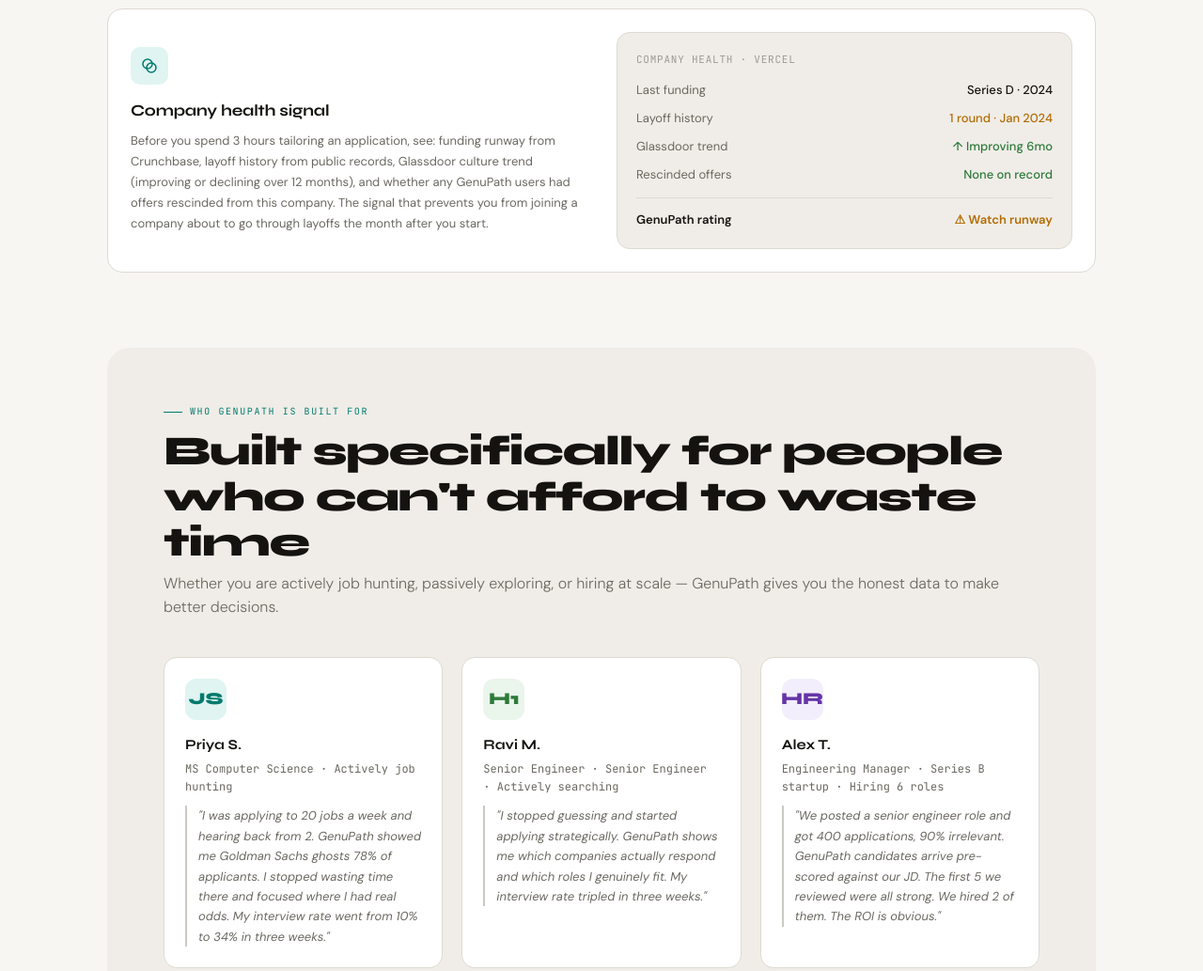
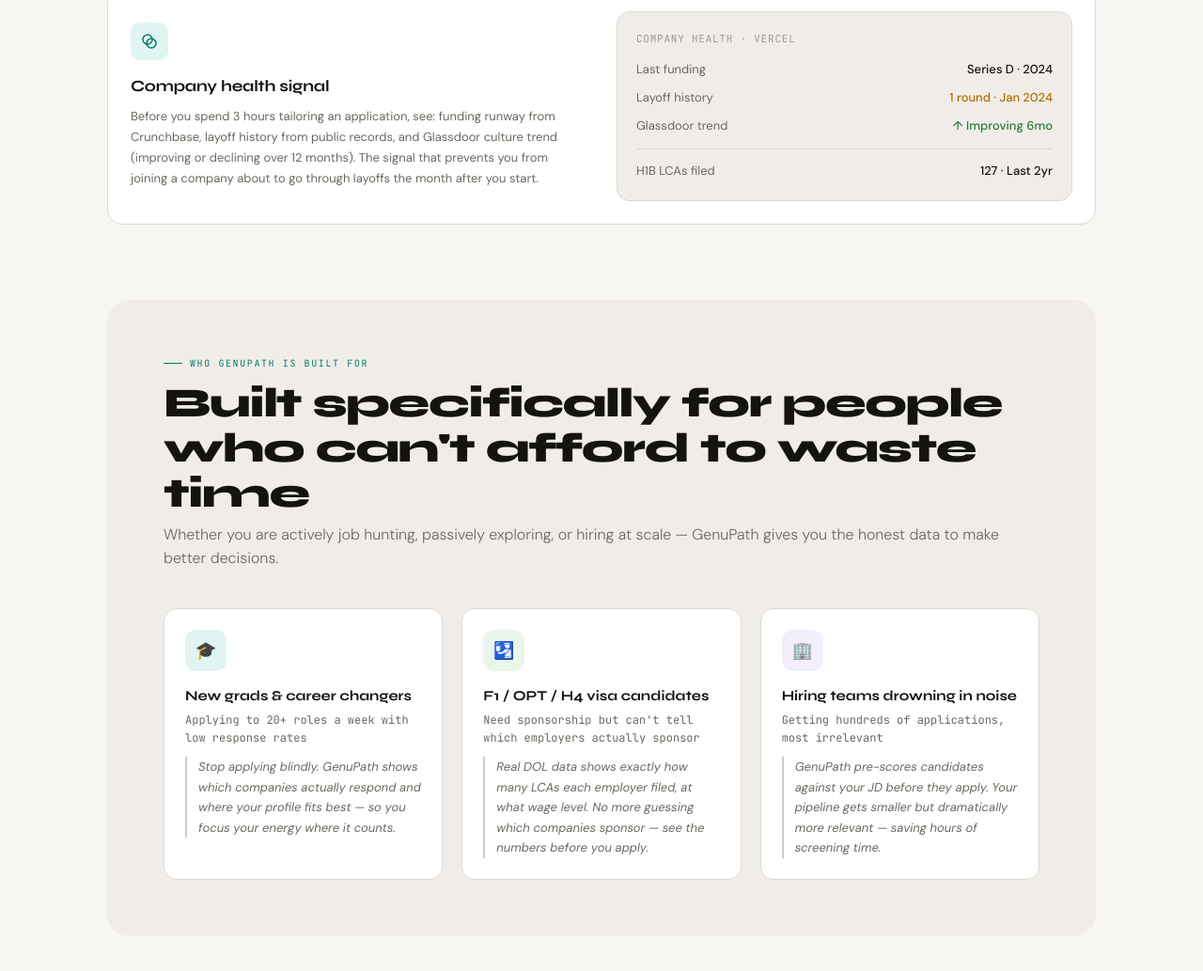
Before and after one commit to nilesh12121996/Genupath, a plain HTML site: page index.html in a window 1280 px wide. Shown: the part 2700-3733 px from the top of the page at 94% size. Drawn offline with Linux system fonts and the light colour scheme.

Commit message:
Add files via upload

```diff
--- a/index.html
+++ b/index.html
@@ -196,8 +196,9 @@ footer{background:var(--ink);border-top:1px solid rgba(255,255,255,.07);padding:
 .footer-links a:hover{color:rgba(255,255,255,.7)}
 .footer-legal{font-size:12px;color:rgba(255,255,255,.2)}
 
-/* ANIMATIONS */
-.fade-up{opacity:0;transform:translateY(24px);transition:opacity .6s ease,transform .6s ease}
+/* ANIMATIONS - content visible by default, animation is progressive enhancement */
+.fade-up{opacity:1;transform:translateY(0);transition:opacity .6s ease,transform .6s ease}
+.fade-up.will-animate{opacity:0;transform:translateY(24px)}
 .fade-up.visible{opacity:1;transform:translateY(0)}
 
 /* RESPONSIVE */
@@ -225,7 +226,7 @@ footer{background:var(--ink);border-top:1px solid rgba(255,255,255,.07);padding:
       <a href="#features">Features</a>
       <a href="#pricing">Pricing</a>
       <a href="#tech">Technology</a>
-      <a href="mailto:hello@genupath.fit">Contact</a>
+      <a href="mailto:founder@genupath.fit">Contact</a>
     </div>
     <a href="#waitlist" class="nav-cta">Join waitlist</a>
   </div>
@@ -352,7 +353,7 @@ footer{background:var(--ink);border-top:1px solid rgba(255,255,255,.07);padding:
     <div class="feature-card">
       <div class="fc-icon"><svg fill="none" viewBox="0 0 20 20"><circle cx="10" cy="10" r="7" stroke-width="1.5"/><path d="M10 6v4l3 3" stroke-width="1.5" stroke-linecap="round"/></svg></div>
       <div class="fc-title">Hiring timeline intelligence</div>
-      <div class="fc-desc">See how long this specific company takes to respond, progress candidates, and make offers — based on real data from GenuPath users who went through their pipeline. "Stripe responds in ~8 days. Goldman averages 34 days." Know before you apply, not after you've been waiting for weeks.</div>
+      <div class="fc-desc">See how long a specific company takes to respond, progress candidates, and make offers. As GenuPath grows, this data gets richer — built from real outcomes, not guesses. Know before you apply, not after you've been waiting for weeks.</div>
       <div class="fc-tags">
         <span class="fc-tag" style="background:var(--teal-l);color:var(--teal);border:1px solid rgba(0,122,110,.15)">Outcome data</span>
         <span class="fc-tag" style="background:var(--s3);color:var(--ink3);border:1px solid var(--border)">Genuinely novel</span>
@@ -362,7 +363,7 @@ footer{background:var(--ink);border-top:1px solid rgba(255,255,255,.07);padding:
     <div class="feature-card">
       <div class="fc-icon"><svg fill="none" viewBox="0 0 20 20"><path d="M17 6H3M13 10H3M10 14H3" stroke-width="1.5" stroke-linecap="round"/></svg></div>
       <div class="fc-title">Sponsorship intelligence</div>
-      <div class="fc-desc">Built on the DOL Office of Foreign Labor Certification H1B Disclosure Data — the real government dataset. Not guesses, not outdated blog posts. We show you how many LCAs this employer filed in the last 2 years, at what wage level, and what % of GenuPath users in similar roles received sponsorship. Sponsorship intelligence built on real government data — not guesses.</div>
+      <div class="fc-desc">Built on the DOL Office of Foreign Labor Certification H1B Disclosure Data — the real government dataset. Not guesses, not outdated blog posts. We show you how many LCAs this employer filed in the last 2 years, at what wage level, and the historical sponsorship approval rates for similar roles. Sponsorship intelligence built on real government data — not guesses.</div>
       <div class="fc-tags">
         <span class="fc-tag" style="background:var(--teal-l);color:var(--teal);border:1px solid rgba(0,122,110,.15)">DOL OFLC data</span>
         <span class="fc-tag" style="background:var(--teal-l);color:var(--teal);border:1px solid rgba(0,122,110,.15)">F1 · OPT · H4</span>
@@ -372,7 +373,7 @@ footer{background:var(--ink);border-top:1px solid rgba(255,255,255,.07);padding:
     <div class="feature-card">
       <div class="fc-icon"><svg fill="none" viewBox="0 0 20 20"><path d="M16 8c0 4-6 9-6 9S4 12 4 8a6 6 0 1112 0z" stroke-width="1.5"/><circle cx="10" cy="8" r="2" stroke-width="1.5"/></svg></div>
       <div class="fc-title">Ghosting probability</div>
-      <div class="fc-desc">We track every application submitted through GenuPath and whether the candidate ever received a response. Over time, this becomes the most honest metric in hiring: "Stripe responds to 78% of applicants. Goldman responds to 22%." You see this before applying — not after waiting 6 weeks in silence.</div>
+      <div class="fc-desc">GenuPath will track every application submitted through the platform and whether the candidate ever received a response. Over time, this becomes the most honest metric in hiring — a real responsiveness score for every employer. You'll see this before applying, not after waiting 6 weeks in silence.</div>
       <div class="fc-tags">
         <span class="fc-tag" style="background:var(--s3);color:var(--ink3);border:1px solid var(--border)">Gets better with users</span>
       </div>
@@ -381,7 +382,7 @@ footer{background:var(--ink);border-top:1px solid rgba(255,255,255,.07);padding:
     <div class="feature-card">
       <div class="fc-icon"><svg fill="none" viewBox="0 0 20 20"><path d="M3 5h14M3 10h10M3 15h7" stroke-width="1.5" stroke-linecap="round"/></svg></div>
       <div class="fc-title">AI resume tailoring with a truthfulness guarantee</div>
-      <div class="fc-desc">Claude Sonnet rewrites your resume bullets to match the exact JD language — improving ATS pass-through rates by an average of 18 percentage points. Every output is validated against your actual work history. The system cannot add skills, companies, or achievements you don't have. No resume fraud risk, ever.</div>
+      <div class="fc-desc">Claude Sonnet rewrites your resume bullets to match the exact JD language — designed to significantly improve ATS pass-through rates. Every output is validated against your actual work history. The system cannot add skills, companies, or achievements you don't have. No resume fraud risk, ever.</div>
       <div class="fc-tags">
         <span class="fc-tag" style="background:var(--teal-l);color:var(--teal);border:1px solid rgba(0,122,110,.15)">Claude Sonnet</span>
         <span class="fc-tag" style="background:var(--teal-l);color:var(--teal);border:1px solid rgba(0,122,110,.15)">Guardrails AI</span>
@@ -393,7 +394,7 @@ footer{background:var(--ink);border-top:1px solid rgba(255,255,255,.07);padding:
         <div>
           <div class="fc-icon"><svg fill="none" viewBox="0 0 20 20"><circle cx="8" cy="8" r="5" stroke-width="1.5"/><circle cx="12" cy="12" r="5" stroke-width="1.5"/></svg></div>
           <div class="fc-title">Company health signal</div>
-          <div class="fc-desc">Before you spend 3 hours tailoring an application, see: funding runway from Crunchbase, layoff history from public records, Glassdoor culture trend (improving or declining over 12 months), and whether any GenuPath users had offers rescinded from this company. The signal that prevents you from joining a company about to go through layoffs the month after you start.</div>
+          <div class="fc-desc">Before you spend 3 hours tailoring an application, see: funding runway from Crunchbase, layoff history from public records, and Glassdoor culture trend (improving or declining over 12 months). The signal that prevents you from joining a company about to go through layoffs the month after you start.</div>
         </div>
         <div style="background:var(--s2);border-radius:14px;padding:20px;border:1px solid var(--border)">
           <div style="font-size:11px;font-family:var(--mono);color:var(--ink4);letter-spacing:.07em;text-transform:uppercase;margin-bottom:14px">Company health · Vercel</div>
@@ -401,9 +402,8 @@ footer{background:var(--ink);border-top:1px solid rgba(255,255,255,.07);padding:
             <div style="display:flex;justify-content:space-between;align-items:center;font-size:13px"><span style="color:var(--ink3)">Last funding</span><span style="color:var(--ink);font-weight:500">Series D · 2024</span></div>
             <div style="display:flex;justify-content:space-between;align-items:center;font-size:13px"><span style="color:var(--ink3)">Layoff history</span><span style="color:#b36b00;font-weight:500">1 round · Jan 2024</span></div>
             <div style="display:flex;justify-content:space-between;align-items:center;font-size:13px"><span style="color:var(--ink3)">Glassdoor trend</span><span style="color:#2d7a3a;font-weight:500">↑ Improving 6mo</span></div>
-            <div style="display:flex;justify-content:space-between;align-items:center;font-size:13px"><span style="color:var(--ink3)">Rescinded offers</span><span style="color:#2d7a3a;font-weight:500">None on record</span></div>
             <div style="height:1px;background:var(--border);margin:4px 0"></div>
-            <div style="display:flex;justify-content:space-between;align-items:center;font-size:13px;font-weight:600"><span>GenuPath rating</span><span style="color:#b36b00">⚠ Watch runway</span></div>
+            <div style="display:flex;justify-content:space-between;align-items:center;font-size:13px"><span style="color:var(--ink3)">H1B LCAs filed</span><span style="color:var(--ink);font-weight:500">127 · Last 2yr</span></div>
           </div>
         </div>
       </div>
@@ -418,22 +418,22 @@ footer{background:var(--ink);border-top:1px solid rgba(255,255,255,.07);padding:
   <p style="font-size:16px;color:var(--ink3);line-height:1.6;font-weight:300">Whether you are actively job hunting, passively exploring, or hiring at scale — GenuPath gives you the honest data to make better decisions.</p>
   <div class="fw-grid">
     <div class="fw-card">
-      <div class="fwc-avatar" style="background:#e0f4f1;color:var(--teal)">JS</div>
-      <div class="fwc-name">Priya S.</div>
-      <div class="fwc-role">MS Computer Science · Actively job hunting</div>
-      <div class="fwc-quote">"I was applying to 20 jobs a week and hearing back from 2. GenuPath showed me Goldman Sachs ghosts 78% of applicants. I stopped wasting time there and focused where I had real odds. My interview rate went from 10% to 34% in three weeks."</div>
+      <div class="fwc-avatar" style="background:#e0f4f1;color:var(--teal)">🎓</div>
+      <div class="fwc-name">New grads & career changers</div>
+      <div class="fwc-role">Applying to 20+ roles a week with low response rates</div>
+      <div class="fwc-quote">Stop applying blindly. GenuPath shows which companies actually respond and where your profile fits best — so you focus your energy where it counts.</div>
     </div>
     <div class="fw-card">
-      <div class="fwc-avatar" style="background:#eaf5ec;color:#2d7a3a">H1</div>
-      <div class="fwc-name">Ravi M.</div>
-      <div class="fwc-role">Senior Engineer · Senior Engineer · Actively searching</div>
-      <div class="fwc-quote">"I stopped guessing and started applying strategically. GenuPath shows me which companies actually respond and which roles I genuinely fit. My interview rate tripled in three weeks."</div>
+      <div class="fwc-avatar" style="background:#eaf5ec;color:#2d7a3a">🛂</div>
+      <div class="fwc-name">F1 / OPT / H4 visa candidates</div>
+      <div class="fwc-role">Need sponsorship but can't tell which employers actually sponsor</div>
+      <div class="fwc-quote">Real DOL data shows exactly how many LCAs each employer filed, at what wage level. No more guessing which companies sponsor — see the numbers before you apply.</div>
     </div>
     <div class="fw-card">
-      <div class="fwc-avatar" style="background:#f3eefb;color:#6535a8">HR</div>
-      <div class="fwc-name">Alex T.</div>
-      <div class="fwc-role">Engineering Manager · Series B startup · Hiring 6 roles</div>
-      <div class="fwc-quote">"We posted a senior engineer role and got 400 applications, 90% irrelevant. GenuPath candidates arrive pre-scored against our JD. The first 5 we reviewed were all strong. We hired 2 of them. The ROI is obvious."</div>
+      <div class="fwc-avatar" style="background:#f3eefb;color:#6535a8">🏢</div>
+      <div class="fwc-name">Hiring teams drowning in noise</div>
+      <div class="fwc-role">Getting hundreds of applications, most irrelevant</div>
+      <div class="fwc-quote">GenuPath pre-scores candidates against your JD before they apply. Your pipeline gets smaller but dramatically more relevant — saving hours of screening time.</div>
     </div>
   </div>
 </div>
@@ -543,9 +543,9 @@ footer{background:var(--ink);border-top:1px solid rgba(255,255,255,.07);padding:
 <!-- WAITLIST -->
 <section class="waitlist-section" id="waitlist">
   <div class="wl-inner">
-    <div class="wl-count"><div class="wl-count-dot"></div>847 people on the waitlist</div>
+    <div class="wl-count"><div class="wl-count-dot"></div>Building in public · Launching soon</div>
     <h2 class="wl-h2">Be first when we <em>launch</em></h2>
-    <p class="wl-sub">We're building in public and shipping fast. Join the waitlist and get early access, a free Pro trial for the first 500 users, and weekly behind-the-scenes updates.</p>
+    <p class="wl-sub">We're building in public and shipping fast. Join the waitlist and get early access, a free Pro trial, and weekly behind-the-scenes updates.</p>
     <div class="wl-form">
       <input class="wl-input" type="email" id="wl-email" placeholder="your@email.com">
       <button class="wl-btn" onclick="joinWaitlist()">Get early access</button>
@@ -560,7 +560,7 @@ footer{background:var(--ink);border-top:1px solid rgba(255,255,255,.07);padding:
     <div class="footer-links">
       <a href="#">Privacy</a>
       <a href="#">Terms</a>
-      <a href="mailto:hello@genupath.fit">Contact</a>
+      <a href="mailto:founder@genupath.fit">Contact</a>
       <a href="#">Twitter</a>
       <a href="#">LinkedIn</a>
     </div>
@@ -581,12 +581,14 @@ function joinWaitlist(){
 }
 document.getElementById('wl-email').addEventListener('keydown',e=>{if(e.key==='Enter')joinWaitlist();});
 
-// Scroll animations
-const observer=new IntersectionObserver(entries=>{entries.forEach(e=>{if(e.isIntersecting)e.target.classList.add('visible');});},{threshold:.1});
-document.querySelectorAll('.fade-up').forEach(el=>observer.observe(el));
+// Scroll animations — progressive enhancement: content visible by default
+const fadeEls=document.querySelectorAll('.fade-up');
+fadeEls.forEach(el=>el.classList.add('will-animate'));
+const observer=new IntersectionObserver(entries=>{entries.forEach(e=>{if(e.isIntersecting){e.target.classList.add('visible');e.target.classList.remove('will-animate');}});},{threshold:.1});
+fadeEls.forEach(el=>observer.observe(el));
 
 // Smooth scroll for nav links
-document.querySelectorAll('a[href^="#"]').forEach(a=>{a.addEventListener('click',e=>{const id=a.getAttribute('href');if(id==='#')return;const el=document.querySelector(id);if(el){e.preventDefault();el.scrollIntoView({behavior:'smooth',block:'start'});}});});
+document.querySelectorAll('a[href^="#"]').forEach(a=>{a.addEventListener('click',e=>{const id=a.getAttribute('href');if(id&&id.length>1){e.preventDefault();const el=document.querySelector(id);if(el)el.scrollIntoView({behavior:'smooth'});}});});
 </script>
 </body>
 </html>
```
